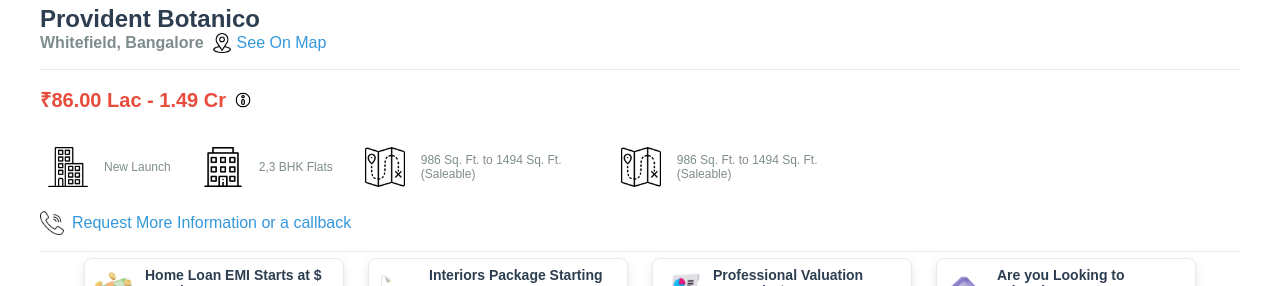
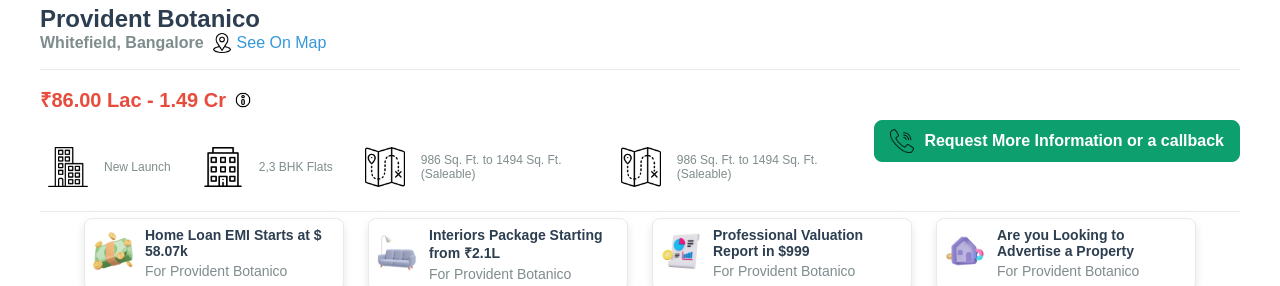
Before and after one commit to Shoogloo-Network/Sgproperty, a React (Vite) app: page / in a window 1280 px wide. Shown: the part 514-800 px from the top of the page. Built offline with nearby package versions, Linux system fonts and the light colour scheme.

Commit message:
Home.jsx

```diff
--- a/package.json
+++ b/package.json
@@ -14,6 +14,8 @@
     "react": "^18.3.1",
     "react-dom": "^18.3.1",
     "react-image-gallery": "^1.3.0",
+    "react-insta-stories": "^2.7.0",
+    "react-router-dom": "^6.27.0",
     "react-scroll": "^1.9.0"
   },
   "devDependencies": {
--- a/src/App.jsx
+++ b/src/App.jsx
@@ -6,13 +6,15 @@
 import ImageGalleryPopup from './Components/ImageGalleryPopup';
 import PropertyInfo from './Components/PropertyInfo';
 import ProjectTabHome from './Components/ProjectTabHome';
-import HomeBanner from './Components/HomeBanner';
+import Home from './Components/Home';
+
 
 function App() {
  const [isPopup , setIsPopup] =useState(false);
 
   return (
    <>
+   <Home/>
    {/* <HomeBanner/> */}
    {isPopup?<ImageGalleryPopup close={()=>{
     setIsPopup(false);
--- /dev/null
+++ b/src/Components/BtnPrimaryWithIcon.css
@@ -0,0 +1,28 @@
+
+.callback-request {
+
+    display: flex;
+    align-items: center;
+    gap: 8px;
+
+    color: #3498db;
+    cursor: pointer;
+
+}
+
+.phone-icon {
+    width: 24px;
+    height: 24px;
+}
+
+.callback-request-div{
+    display: flex;
+    align-items: center;
+    gap: 10px;
+    background: #0E9F6E;
+    color: #fff;
+    border: #0E9F6E solid 1px;
+    padding: 8px 15px;
+    border-radius: 8px;
+    font-weight: bold;
+}
--- /dev/null
+++ b/src/Components/BtnPrimaryWithIcon.jsx
@@ -0,0 +1,18 @@
+
+import "./BtnPrimaryWithIcon.css";
+const BtnPrimaryWithIcon = ({src , cnt}) => {
+  return (
+   <>
+
+   <div className="callback-request">
+                    <div className='callback-request-div'>
+                    <img src={src} alt="phone" className="phone-icon" />
+                    <p>{cnt}</p>
+                    </div>
+
+                </div>
+   </>
+  )
+}
+
+export default BtnPrimaryWithIcon
--- a/src/Components/CustomImageGallery.css
+++ b/src/Components/CustomImageGallery.css
@@ -91,11 +91,12 @@
 
   .header-options p.active {
     margin-top: 0;
-  border-bottom: 2px solid black;
+  border-bottom: 4px solid black;
+  border-radius: 2px;
 
   color: black;
   /* border-radius: 8px; */
-  /* padding: 5px 15px; */
+padding: 0;
   }
 
 
--- /dev/null
+++ b/src/Components/Home.jsx
@@ -0,0 +1,13 @@
+
+import Story from './Story'
+const Home = () => {
+  return (
+    <>
+    <Story/>
+
+
+    </>
+  )
+}
+
+export default Home
--- a/src/Components/IconCardWithButton.css
+++ b/src/Components/IconCardWithButton.css
@@ -64,6 +64,12 @@
 
 .cardBtnMain:hover .cardBtnHover {
     display: block;
+    position:absolute;
+    background-color: #fff;
+    z-index: 200;
+    padding: 20px;
+left: 0;
+top: 80%;
 }
 
 .cardBtnList {
--- a/src/Components/IconCardWithButton.jsx
+++ b/src/Components/IconCardWithButton.jsx
@@ -5,7 +5,7 @@
   return (
     <div className="icon-card-with-button-container">
       {data.map((item, index) => (
-        <div key={index} className="cardBtnMain">
+        <div key={index+1} className="cardBtnMain">
           <div className="cardBtnContent">
             <div className="cardBtnImage">
               <img src={item.img} alt={item.title} />
--- a/src/Components/PropertyInfo.css
+++ b/src/Components/PropertyInfo.css
@@ -77,7 +77,8 @@
 
 .property-pricing-section {
     display: flex;
-    flex-direction: column;
+    align-items: center;
+    justify-content: space-between;
     padding: 16px 0;
     border-bottom: 1px solid #eaeaea;
 }
@@ -99,20 +100,6 @@
     height: 18px;
 }
 
-.callback-request {
-    display: flex;
-    align-items: center;
-    gap: 8px;
-    margin-top: 16px;
-    color: #3498db;
-    cursor: pointer;
-}
-
-.phone-icon {
-    width: 24px;
-    height: 24px;
-}
-
 
 .icon-card-group, .icon-card-container, .property-additional-services {
     display: flex;
--- a/src/Components/PropertyInfo.jsx
+++ b/src/Components/PropertyInfo.jsx
@@ -1,7 +1,8 @@
-import React from 'react';
+
 import IconCard from './IconCard';
 import IconCardWithButton from './IconCardWithButton';
 import "../Components/PropertyInfo.css";
+import BtnPrimaryWithIcon from './BtnPrimaryWithIcon';
 
 const PropertyInfo = () => {
     const iconData =[
@@ -141,15 +142,17 @@
             </div>
 
             <div className="property-pricing-section">
+                <div>
+
                 <div className="price-info">
                     <h2 className="price-range">₹86.00 Lac - 1.49 Cr</h2>
                     <img src="src/assets/icon/info.png" alt="Info" className="info-icon" />
                 </div>
                 <div className="additional-info"><IconCard data={iconData1} /></div>
-                <div className="callback-request">
-                    <img src="src/assets/icon/call.png" alt="phone" className="phone-icon" />
-                    <p>Request More Information or a callback</p>
                 </div>
+
+
+                <BtnPrimaryWithIcon src="src/assets/icon/call.png" cnt="Request More Information or a callback"/>
             </div>
 
             <div className="property-additional-services">
--- /dev/null
+++ b/src/Components/Story.jsx
@@ -0,0 +1,47 @@
+
+import Stories from 'react-insta-stories';
+
+const Story = () => {
+    const stories =[{
+        url:"src/assets/stories/shriram-serenity-project-project-large-image1-7568.avif",
+        duration:2000,
+
+    },
+    {
+      url:"src/assets/stories/shriram-serenity-project-project-large-image1-7568.avif",
+      duration:2000,
+  },
+  {
+    url:"src/assets/stories/shriram-serenity-project-project-large-image1-7568.avif",
+    duration:2000,
+},
+{
+  url:"src/assets/stories/shriram-serenity-project-project-large-image1-7568.avif",
+  duration:2000,
+},
+{
+  url:"src/assets/stories/shriram-serenity-project-project-large-image1-7568.avif",
+  duration:2000,
+},
+{
+  url:"src/assets/stories/shriram-serenity-project-project-large-image1-7568.avif",
+  duration:2000,
+},
+  ];
+  return (
+    <>
+    <Stories
+			stories={stories}
+			defaultInterval={8000}
+			width={'100%'}
+      height={'100%'}
+		/>
+
+
+
+
+</>
+  )
+}
+
+export default Story
```
Also changed, not shown: src/assets/stories/shriram-serenity-project-project-large-image1-7568.avif (added), 1 other file (tests, documents, lock files or other folders).
